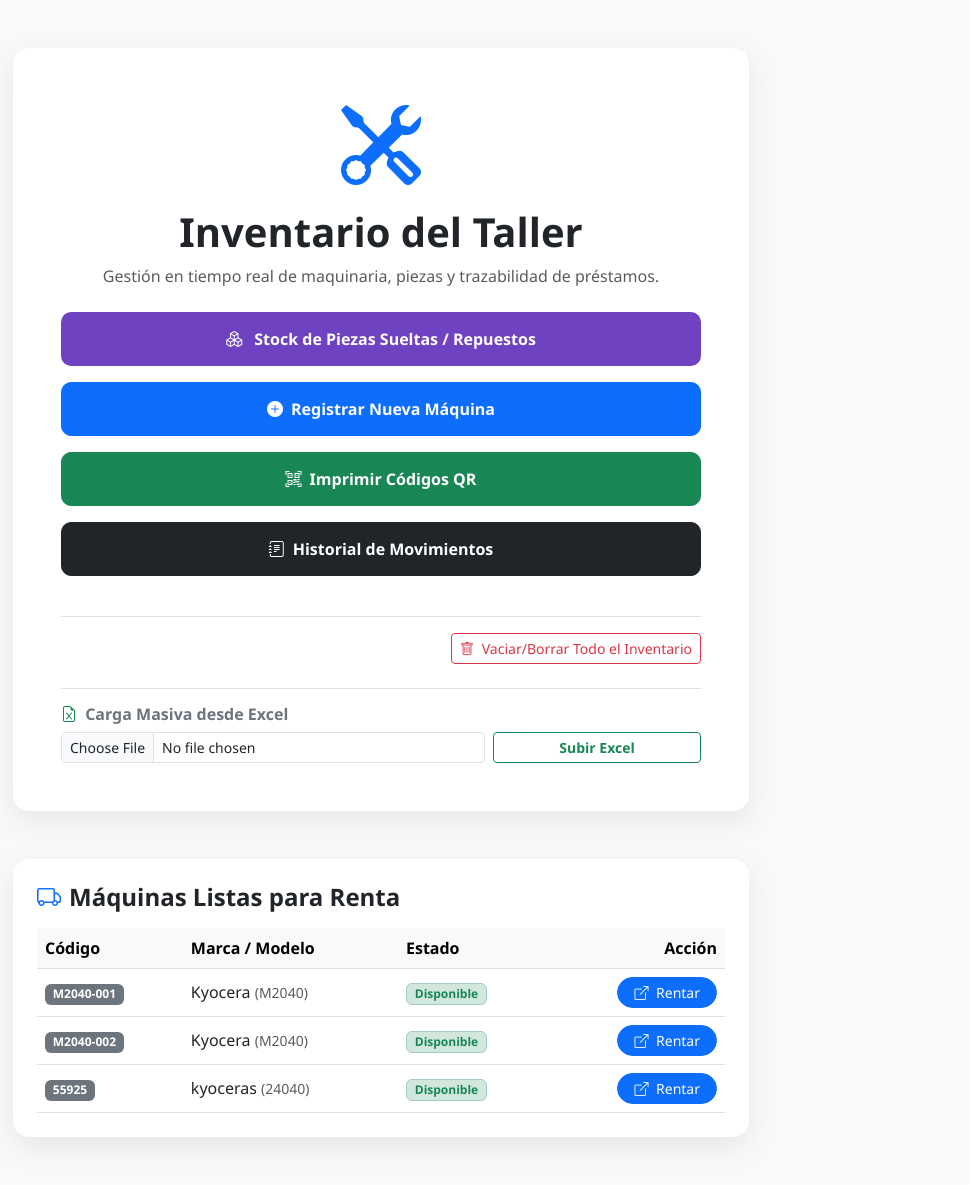
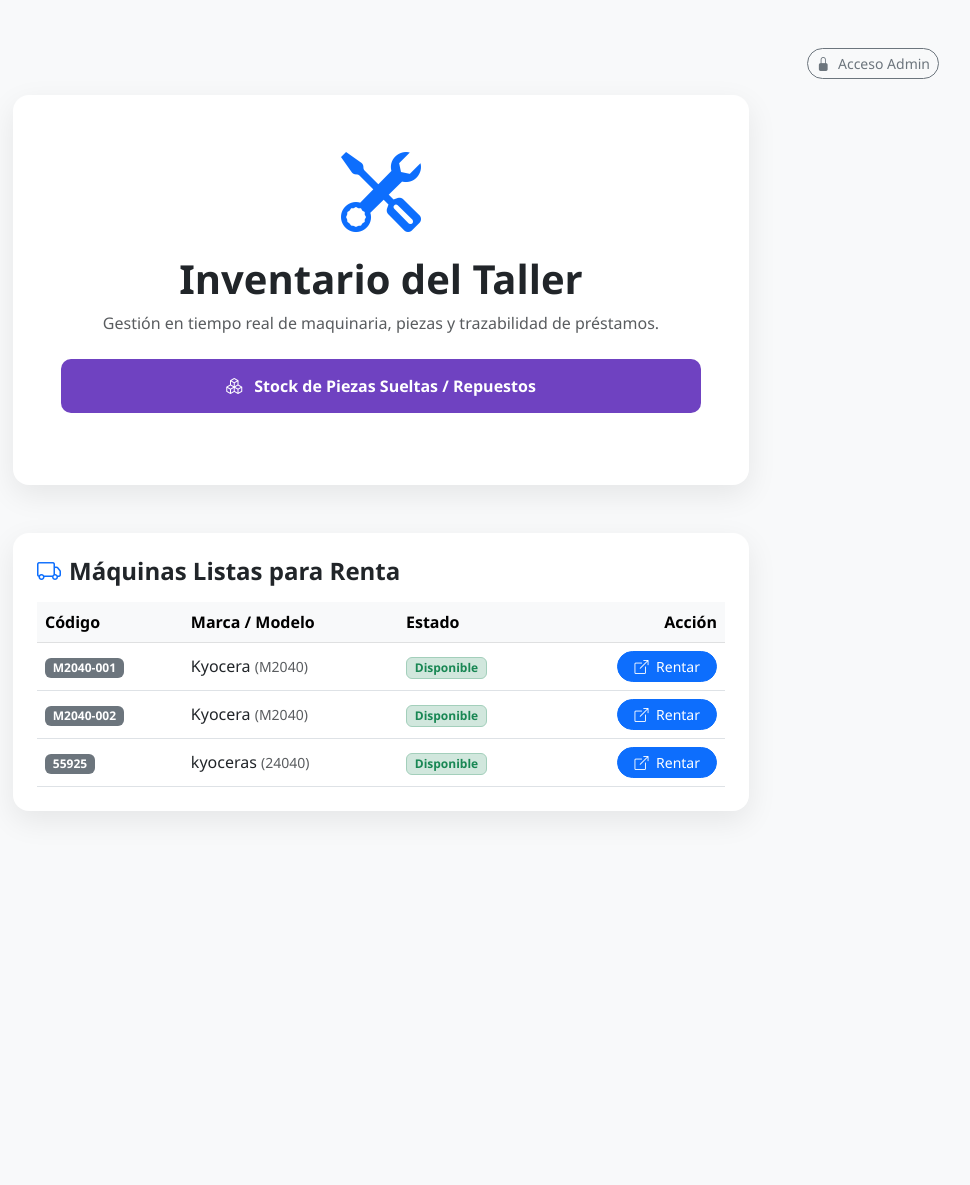
Before and after one commit to bryanyael/inventario-taller, a Flask app: page / in a window 1280 px wide. Shown: the whole page, without its empty margins (259-1229 px from the left). After the commit the page ends 815 px from the top, so only its background shows below. Run offline with Flask 3, Linux system fonts and the light colour scheme; data comes from the database, SQL or seed files in the repository.

Commit message:
Update inicio.html

```diff
--- a/templates/inicio.html
+++ b/templates/inicio.html
@@ -39,7 +39,21 @@
     </style>
 </head>
 <body>
-    <div class="container py-5">
+    <div class="container py-4 py-md-5">
+
+        <!-- Barra superior: Estado de Sesión / Botón Admin -->
+        <div class="d-flex justify-content-end mb-3">
+            {% if es_admin %}
+                <a href="/logout_admin" class="btn btn-outline-secondary btn-sm rounded-pill">
+                    <i class="bi bi-person-check-fill text-success me-1"></i> Modo Admin (Cerrar sesión)
+                </a>
+            {% else %}
+                <button type="button" class="btn btn-outline-secondary btn-sm rounded-pill" data-bs-toggle="modal" data-bs-target="#modalLoginAdmin">
+                    <i class="bi bi-lock-fill me-1"></i> Acceso Admin
+                </button>
+            {% endif %}
+        </div>
+
         <div class="row justify-content-center">
             <div class="col-md-10 col-lg-8">
 
@@ -55,11 +69,13 @@
 
                     <!-- Menú de Opciones Principales -->
                     <div class="d-grid gap-3 mb-4">
-                        <!-- NUEVO BOTÓN: PIEZAS SUELTAS / STOCK GENERAL -->
+                        <!-- OPCIÓN PÚBLICA: Todos los compañeros la ven -->
                         <a href="/piezas_sueltas" class="btn btn-purple btn-action">
                             <i class="bi bi-boxes me-2"></i> Stock de Piezas Sueltas / Repuestos
                         </a>
 
+                        <!-- OPCIONES PROTEGIDAS: Solo visibles para Admin -->
+                        {% if es_admin %}
                             <a href="/admin/nueva_maquina" class="btn btn-primary btn-action">
                                 <i class="bi bi-plus-circle-fill me-2"></i>Registrar Nueva Máquina
                             </a>
@@ -70,7 +86,7 @@
                                 <i class="bi bi-journal-text me-2"></i>Historial de Movimientos
                             </a>
 
-                        <!-- Botón para Vaciar Inventario -->
+                            <!-- Botón para Vaciar Inventario (SOLO ADMIN) -->
                             <div class="mt-4 pt-3 border-top text-end">
                                 <form action="/admin/limpiar_bd" method="POST" onsubmit="return confirm('¿Estás segura de que deseas borrar TODAS las máquinas, piezas e historial?');">
                                     <button type="submit" class="btn btn-outline-danger btn-sm">
@@ -78,9 +94,11 @@
                                     </button>
                                 </form>
                             </div>
+                        {% endif %}
                     </div>
 
-                    <!-- Sección de Carga Masiva desde Excel -->
+                    <!-- Sección de Carga Masiva desde Excel (SOLO ADMIN) -->
+                    {% if es_admin %}
                         <div class="pt-3 border-top text-start">
                             <h6 class="fw-bold text-secondary mb-2">
                                 <i class="bi bi-file-earmark-excel text-success me-1"></i> Carga Masiva desde Excel
@@ -96,10 +114,11 @@
                                 </div>
                             </form>
                         </div>
+                    {% endif %}
 
                 </div>
 
-                <!-- Sección: Máquinas Disponibles para Rentar -->
+                <!-- Sección: Máquinas Disponibles para Rentar (PÚBLICA) -->
                 <div class="card hero-card bg-white p-4">
                     <h4 class="fw-bold text-dark mb-3"><i class="bi bi-truck me-2 text-primary"></i>Máquinas Listas para Renta</h4>
 
@@ -192,7 +211,30 @@
         </div>
     </div>
 
-    <!-- Bootstrap JS (Necesario para los Modales) -->
+    <!-- Modal para Clave de Administrador -->
+    <div class="modal fade" id="modalLoginAdmin" tabindex="-1" aria-hidden="true">
+        <div class="modal-dialog modal-dialog-centered modal-sm">
+            <div class="modal-content">
+                <div class="modal-header bg-dark text-white py-2">
+                    <h6 class="modal-title mb-0"><i class="bi bi-shield-lock me-2"></i>Acceso Admin</h6>
+                    <button type="button" class="btn-close btn-close-white" data-bs-dismiss="modal" aria-label="Close"></button>
+                </div>
+                <form action="/login_admin" method="POST">
+                    <div class="modal-body">
+                        <div class="mb-2">
+                            <label class="form-label small fw-bold">Contraseña:</label>
+                            <input type="password" name="password" class="form-control form-control-sm" placeholder="Ingresa tu clave" required autofocus>
+                        </div>
+                    </div>
+                    <div class="modal-footer py-2">
+                        <button type="submit" class="btn btn-primary btn-sm w-100 fw-bold">Ingresar</button>
+                    </div>
+                </form>
+            </div>
+        </div>
+    </div>
+
+    <!-- Bootstrap JS -->
     <script src="https://cdn.jsdelivr.net/npm/bootstrap@5.3.0/dist/js/bootstrap.bundle.min.js"></script>
 </body>
 </html>
```
Lines whose indentation alone changed are shown as unchanged.
